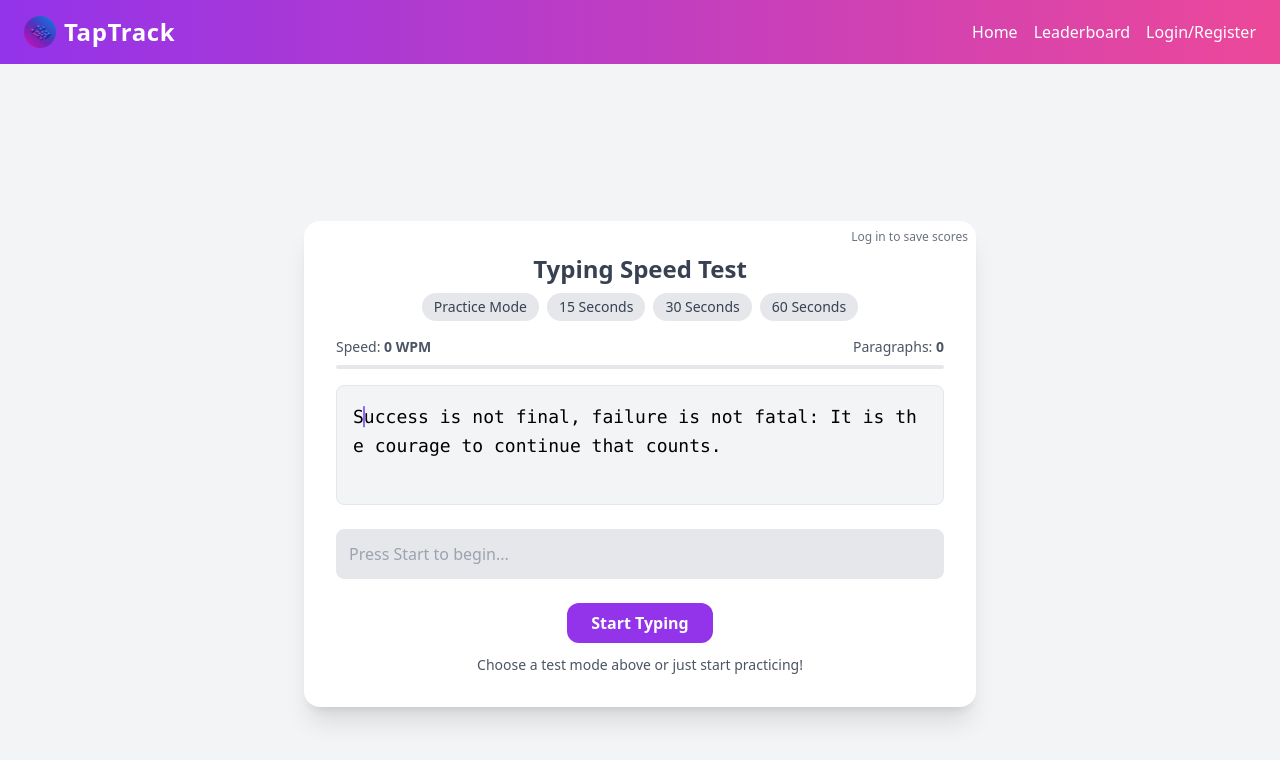
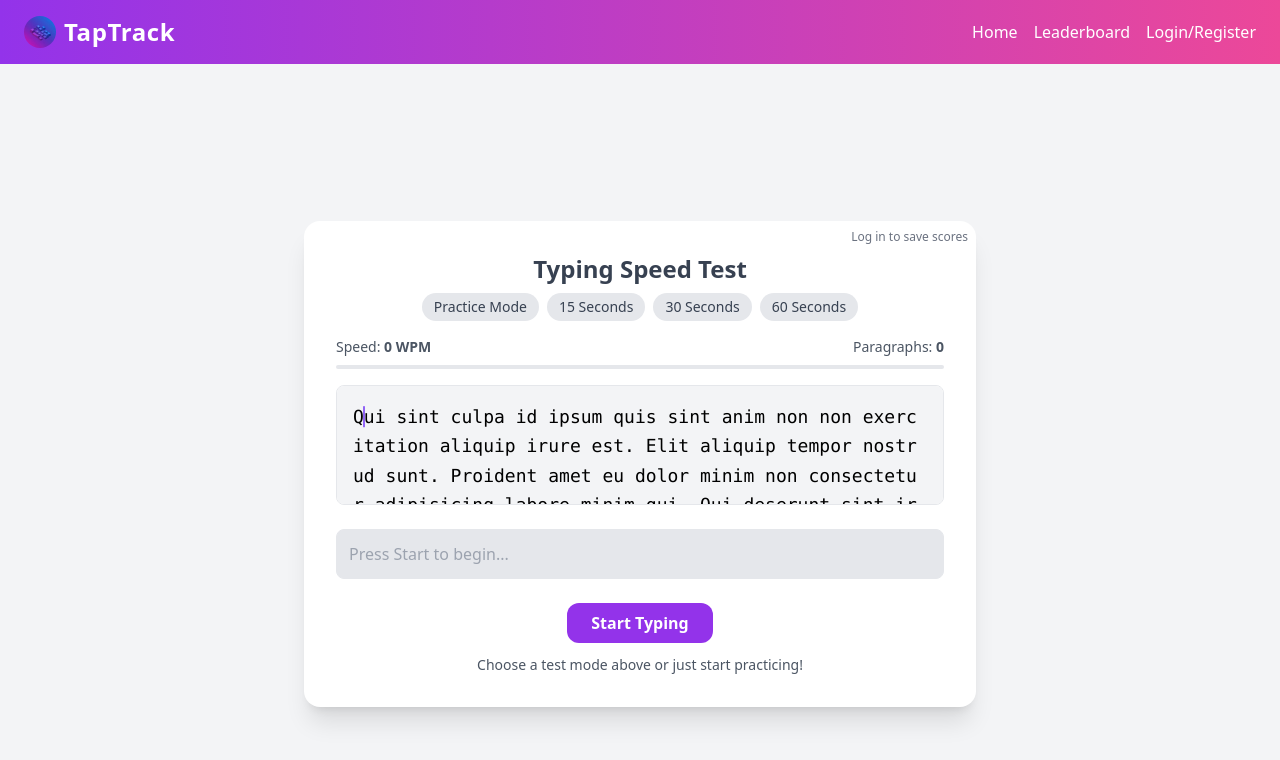
Before and after one commit to AdityaKrishnanand/Typewriter, a React (Vite) app in the folder client/: page /typing in a window 1280 px wide. Shown: the top 760 px of the page. Built offline with nearby package versions, Linux system fonts and the light colour scheme; no server answers.

Commit message:
Paragraph generator

```diff
--- a/client/package.json
+++ b/client/package.json
@@ -16,6 +16,7 @@
     "@vitejs/plugin-react": "^4.3.4",
     "animejs": "^3.2.1",
     "axios": "^1.9.0",
+    "lorem-ipsum": "^2.0.8",
     "react": "^19.0.0",
     "react-dom": "^19.0.0",
     "react-router-dom": "^7.5.3",
--- a/client/src/pages/AuthPage.jsx
+++ b/client/src/pages/AuthPage.jsx
@@ -37,9 +37,11 @@ export default function AuthPage() {
     const action = isRegister ? register : login;
     const response = await action(email, password);
 
-    if (response.message === "Login successful.") {
-      showSnackbar("Login successful", "success");
-      navigate("/typing");
+    if (response.success) {
+      if (!isRegister) {
+        navigate("/typing");
+      }
+      showSnackbar(response.message, "success");
     } else {
       showSnackbar(response.message, "error");
     }
--- a/client/src/pages/TypingPage.jsx
+++ b/client/src/pages/TypingPage.jsx
@@ -3,24 +3,22 @@ import { Link, useNavigate } from "react-router-dom";
 import { saveScore } from "../lib/api";
 import anime from "animejs/lib/anime.es.js";
 import "./TypingPage.css";
+import { LoremIpsum } from "lorem-ipsum";
 
-// Sample paragraphs for typing tests
-const sampleParagraphs = [
-  "The quick brown fox jumps over the lazy dog.",
-  "A journey of a thousand miles begins with a single step.",
-  "All that glitters is not gold; all who wander are not lost.",
-  "The best way to predict the future is to create it.",
-  "Happiness is not something ready-made. It comes from your own actions.",
-  "Yesterday is history, tomorrow is a mystery, but today is a gift. That's why we call it the present.",
-  "Success is not final, failure is not fatal: It is the courage to continue that counts.",
-  "The only limit to our realization of tomorrow will be our doubts of today.",
-  "Life is what happens when you're busy making other plans.",
-  "The purpose of our lives is to be happy and spread happiness to others.",
-];
+const lorem = new LoremIpsum({
+  sentencesPerParagraph: {
+    max: 8,
+    min: 4,
+  },
+  wordsPerSentence: {
+    max: 16,
+    min: 4,
+  },
+});
 
 // Function to generate random paragraph
 const getRandomParagraph = () => {
-  return sampleParagraphs[Math.floor(Math.random() * sampleParagraphs.length)];
+  return lorem.generateParagraphs(1);
 };
 
 // Function to play random typing sound
```
Also changed, not shown: 1 other file (tests, documents, lock files or other folders).
